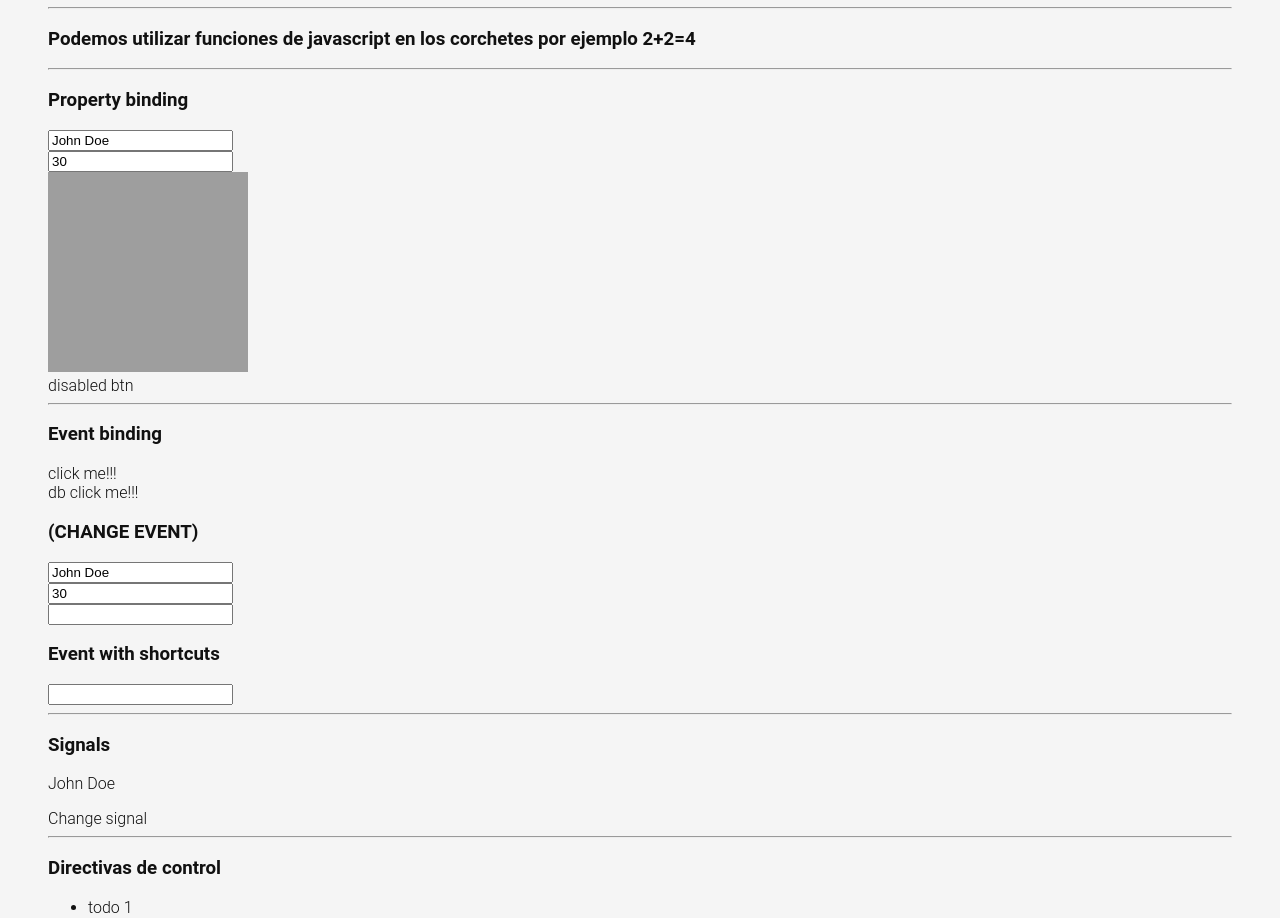
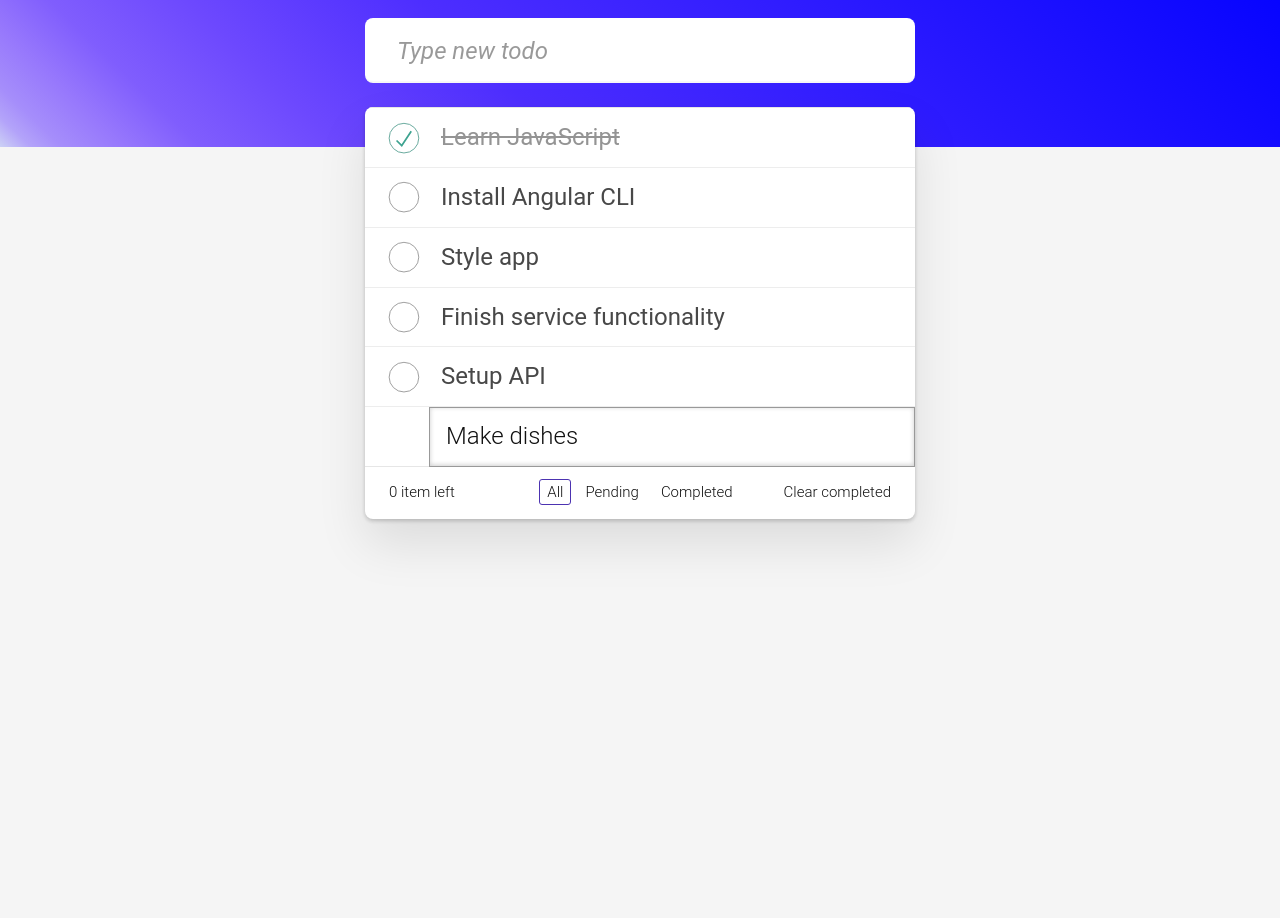
Before and after one commit to JosephMSS/todo-app, an Angular app: page / in a window 1280 px wide. Shown: the part 109-1027 px from the top of the page. After the commit the page ends 800 px from the top, so only its background shows below. Built offline with nearby package versions, Linux system fonts and the light colour scheme; grey boxes are pictures that could not be loaded.

Commit message:
Update routes and add changeHandler function

```diff
--- a/src/app/app.routes.ts
+++ b/src/app/app.routes.ts
@@ -3,11 +3,11 @@
 import { HomeComponent } from './pages/home/home.component';
 export const routes: Routes = [
   {
-    path: 'home',
+    path: '',
     component: HomeComponent,
   },
   {
-    path: '',
+    path: 'labs',
     component: LabsComponent,
   },
 ];
--- a/src/app/pages/home/home.component.html
+++ b/src/app/pages/home/home.component.html
@@ -8,6 +8,7 @@
         placeholder="Type new todo"
         autofocus
         type="text"
+        (change)="changeHandler($event)"
       />
     </div>
   </header>
@@ -26,7 +27,7 @@
         <li *ngFor="let task of tasks()">
           <div class="view">
             <input class="toggle" type="checkbox" />
-            <label>{{task.title}}</label>
+            <label>{{ task.title }}</label>
             <button class="destroy"></button>
           </div>
           <input class="edit" value="Buy a unicorn" />
--- a/src/app/pages/home/home.component.ts
+++ b/src/app/pages/home/home.component.ts
@@ -1,6 +1,15 @@
 import { NgFor } from '@angular/common';
 import { ChangeDetectionStrategy, Component, signal } from '@angular/core';
-
+interface Task {
+  title: string;
+  completed: boolean;
+}
+class Task implements Task {
+  constructor(title: string, completed: boolean) {
+    this.title = title;
+    this.completed = completed;
+  }
+}
 @Component({
   changeDetection: ChangeDetectionStrategy.OnPush,
   selector: 'app-home',
@@ -10,10 +19,22 @@
   styleUrl: './home.component.css',
 })
 export class HomeComponent {
-  tasks = signal([
+  tasks = signal<Task[]>([
     { title: 'Install Angular CLI', completed: true },
     { title: 'Style app', completed: true },
     { title: 'Finish service functionality', completed: false },
     { title: 'Setup API', completed: false },
   ]);
+  changeHandler(e: Event) {
+    const { value } = e.target as HTMLInputElement;
+    const newTask = new Task(value, false);
+    /**
+     * *Los signals tienen métodos para actualizar sus valores,
+     * *ademas de darnos el estado anterior, debemos retornar un
+     * *nuevo estado y no mutar el anterior
+     *  */
+    this.tasks.update((tasks) => {
+      return [...tasks, newTask];
+    });
+  }
 }
```
